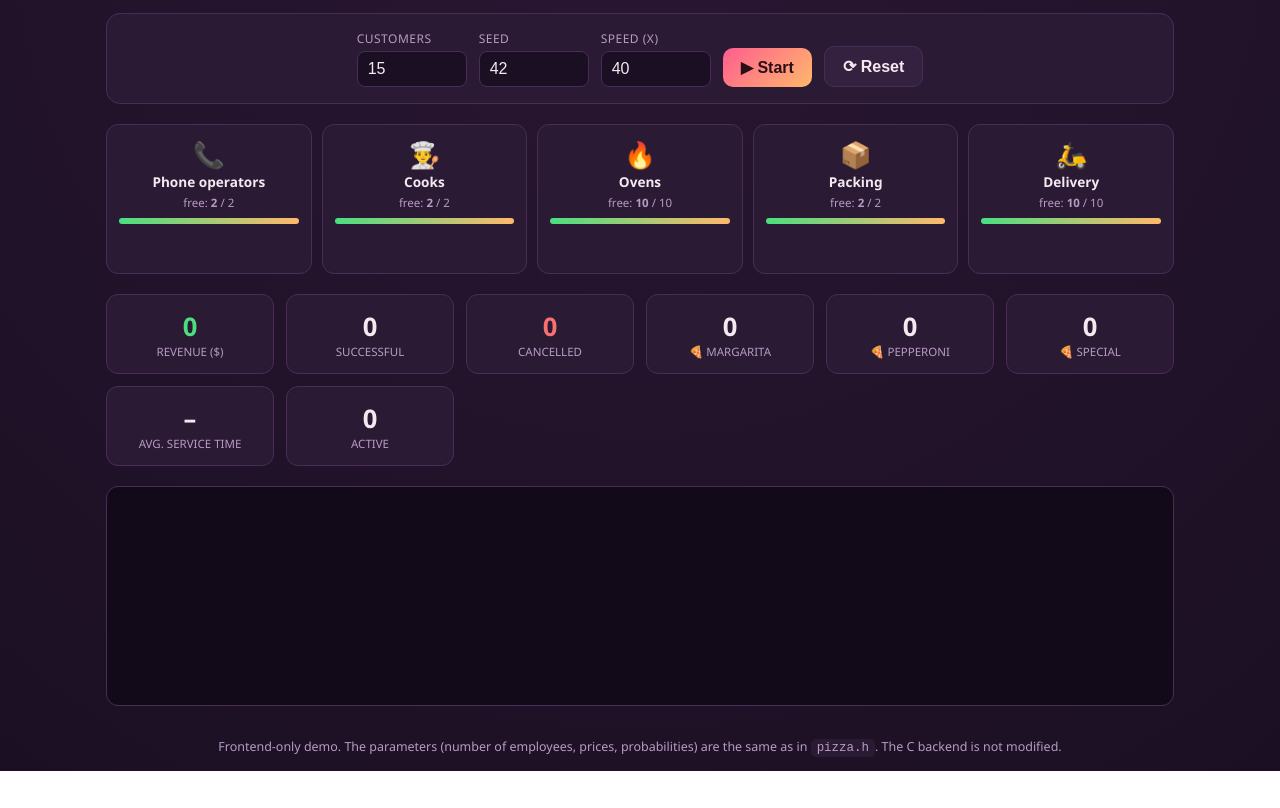
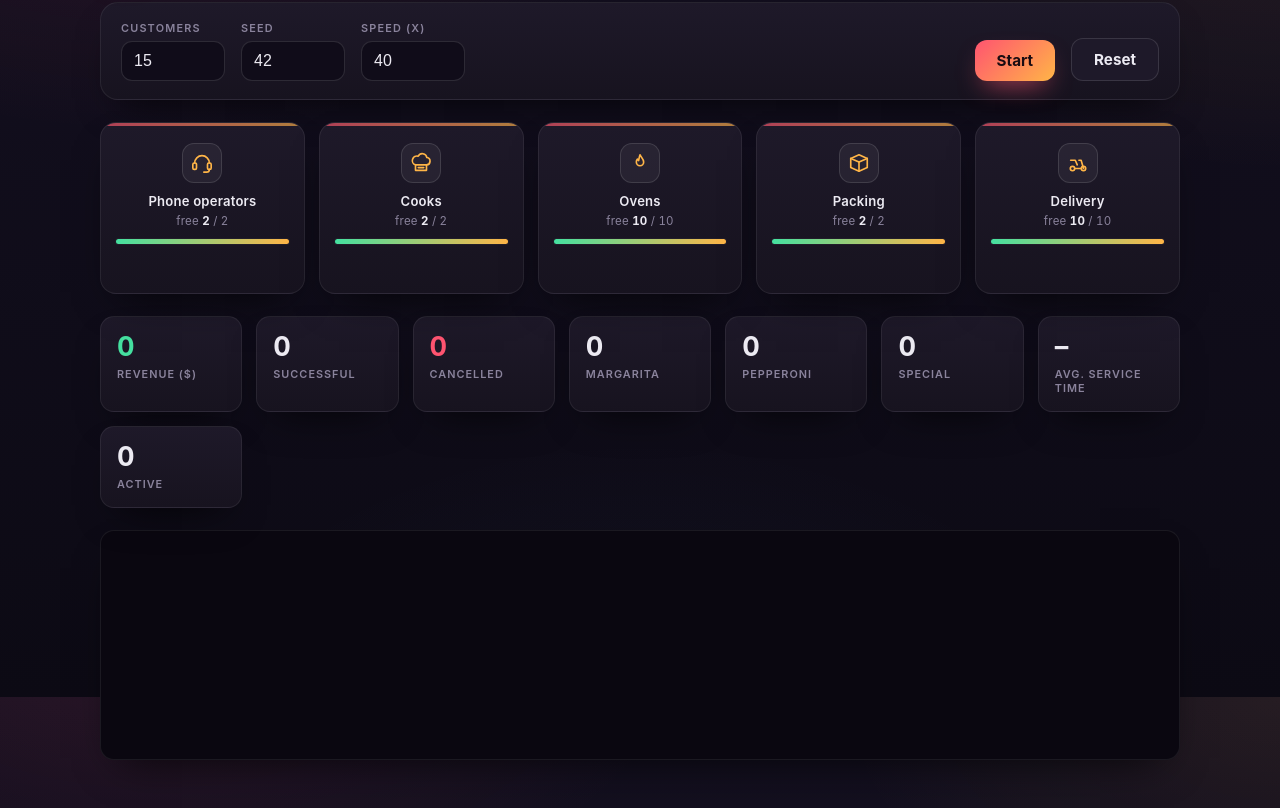
Before and after one commit to ChrisLavidas/PizzaStore, a plain HTML site: page index.html in a window 1280 px wide. Shown: the part 103-911 px from the top of the page. Before the commit the page ends 874 px from the top, so only its background shows below. Drawn offline with Linux system fonts and the light colour scheme.

Commit message:
Fix run instructions for cmd and redesign web visualizer

```diff
--- a/index.html
+++ b/index.html
@@ -3,168 +3,219 @@
 <head>
 <meta charset="UTF-8" />
 <meta name="viewport" content="width=device-width, initial-scale=1.0" />
-<title>🍕 Pizza Store — Visual Simulator</title>
+<title>Pizza Store Simulator</title>
 <style>
   :root {
-    --bg: #1b1023;
-    --panel: #2a1a33;
-    --panel2: #34203f;
-    --accent: #ff5d8f;
-    --accent2: #ffb86b;
-    --green: #4ade80;
-    --red: #f87171;
-    --text: #f5e9f0;
-    --muted: #b89bc4;
-    --border: #4a2d57;
+    --bg: #0c0a14;
+    --bg2: #130f1f;
+    --panel: #17131f;
+    --panel2: #1e1929;
+    --border: rgba(255, 255, 255, 0.07);
+    --border2: rgba(255, 255, 255, 0.12);
+    --text: #ECEAF2;
+    --muted: #8a839c;
+    --faint: #5e576e;
+    --accent: #ff5470;
+    --accent2: #ffb547;
+    --green: #45e0a0;
+    --red: #ff5470;
+    --blue: #6aa6ff;
+    --shadow: 0 18px 40px -20px rgba(0, 0, 0, 0.8);
   }
   * { box-sizing: border-box; }
+  html, body { height: 100%; }
   body {
     margin: 0;
-    font-family: "Segoe UI", system-ui, sans-serif;
-    background: radial-gradient(circle at top, #2a1633, var(--bg));
+    font-family: "Inter", "Segoe UI", system-ui, -apple-system, sans-serif;
     color: var(--text);
+    background:
+      radial-gradient(900px 500px at 12% -8%, rgba(255, 84, 112, 0.10), transparent 60%),
+      radial-gradient(800px 500px at 100% 0%, rgba(255, 181, 71, 0.08), transparent 55%),
+      radial-gradient(900px 700px at 50% 120%, rgba(106, 166, 255, 0.07), transparent 60%),
+      linear-gradient(180deg, var(--bg2), var(--bg));
     min-height: 100vh;
+    letter-spacing: .2px;
   }
-  header {
+  .wrap { max-width: 1120px; margin: 0 auto; padding: 32px 20px 48px; }
+
+  header { margin-bottom: 26px; }
+  .brand { display: flex; align-items: center; gap: 14px; }
+  .brand .mark {
+    width: 46px; height: 46px; flex: 0 0 46px;
+    border-radius: 14px;
+    display: grid; place-items: center;
+    background: linear-gradient(135deg, var(--accent), var(--accent2));
+    box-shadow: 0 10px 24px -8px rgba(255, 84, 112, 0.6);
+    color: #1a0c12;
+  }
+  .brand .mark svg { width: 26px; height: 26px; }
+  header h1 {
+    margin: 0; font-size: 1.5rem; font-weight: 700; letter-spacing: -.3px;
+  }
+  header .sub { margin: 2px 0 0; color: var(--muted); font-size: .82rem; }
+
+  /* ---- controls ---- */
+  .controls {
+    display: flex; flex-wrap: wrap; gap: 16px; align-items: flex-end;
+    background: linear-gradient(180deg, var(--panel2), var(--panel));
+    border: 1px solid var(--border);
+    border-radius: 18px;
+    padding: 18px 20px;
+    margin-bottom: 22px;
+    box-shadow: var(--shadow);
+  }
+  .field { display: flex; flex-direction: column; gap: 6px; }
+  .field label {
+    font-size: .68rem; color: var(--muted); text-transform: uppercase;
+    letter-spacing: 1.2px; font-weight: 600;
+  }
+  .field input {
+    background: #100c19;
+    border: 1px solid var(--border2);
+    color: var(--text);
+    padding: 10px 12px;
+    border-radius: 11px;
+    width: 104px;
+    font-size: 1rem;
+    font-variant-numeric: tabular-nums;
+    transition: border-color .15s, box-shadow .15s;
+  }
+  .field input:focus {
+    outline: none;
+    border-color: var(--accent);
+    box-shadow: 0 0 0 3px rgba(255, 84, 112, 0.18);
+  }
+  .spacer { flex: 1 1 auto; }
+  button {
+    font-family: inherit;
+    border: none;
+    font-weight: 700;
+    padding: 11px 22px;
+    border-radius: 12px;
+    cursor: pointer;
+    font-size: .95rem;
+    transition: transform .12s ease, box-shadow .2s, opacity .2s;
+  }
+  .btn-start {
+    background: linear-gradient(135deg, var(--accent), var(--accent2));
+    color: #1a0c12;
+    box-shadow: 0 12px 26px -10px rgba(255, 84, 112, 0.7);
+  }
+  .btn-start:hover:not(:disabled) { transform: translateY(-2px); }
+  .btn-ghost {
+    background: var(--panel2); color: var(--text);
+    border: 1px solid var(--border2);
+  }
+  .btn-ghost:hover:not(:disabled) { border-color: var(--faint); transform: translateY(-2px); }
+  button:disabled { opacity: .45; cursor: not-allowed; transform: none; box-shadow: none; }
+
+  /* ---- stations ---- */
+  .stations {
+    display: grid; grid-template-columns: repeat(5, 1fr); gap: 14px; margin-bottom: 22px;
+  }
+  .station {
+    background: linear-gradient(180deg, var(--panel2), var(--panel));
+    border: 1px solid var(--border);
+    border-radius: 16px;
+    padding: 16px 14px;
     text-align: center;
-    padding: 24px 16px 8px;
+    min-height: 168px;
+    box-shadow: var(--shadow);
+    position: relative;
+    overflow: hidden;
   }
-  header h1 { margin: 0; font-size: 2rem; }
-  header p { margin: 6px 0 0; color: var(--muted); font-size: .9rem; }
-  .wrap { max-width: 1100px; margin: 0 auto; padding: 16px; }
+  .station::before {
+    content: ""; position: absolute; inset: 0 0 auto 0; height: 3px;
+    background: linear-gradient(90deg, var(--accent), var(--accent2));
+    opacity: .65;
+  }
+  .station .badge {
+    width: 40px; height: 40px; margin: 4px auto 10px;
+    border-radius: 12px; display: grid; place-items: center;
+    background: rgba(255, 255, 255, 0.05);
+    border: 1px solid var(--border2);
+    color: var(--accent2);
+  }
+  .station .badge svg { width: 22px; height: 22px; }
+  .station h3 { margin: 0; font-size: .82rem; font-weight: 600; letter-spacing: .2px; }
+  .station .cap { font-size: .72rem; color: var(--muted); margin: 5px 0 10px; font-variant-numeric: tabular-nums; }
+  .station .cap b { color: var(--text); }
+  .bar {
+    height: 7px; background: #100c19; border-radius: 6px; overflow: hidden; margin-bottom: 10px;
+    border: 1px solid var(--border);
+  }
+  .bar > span {
+    display: block; height: 100%;
+    background: linear-gradient(90deg, var(--green), var(--accent2));
+    transition: width .35s ease;
+  }
+  .queue { display: flex; flex-wrap: wrap; gap: 5px; justify-content: center; min-height: 22px; }
+  .dot {
+    width: 14px; height: 14px; border-radius: 50%;
+    box-shadow: 0 0 8px var(--dot, var(--accent));
+    animation: pop .3s ease;
+  }
+  @keyframes pop { from { transform: scale(0); opacity: 0; } to { transform: scale(1); opacity: 1; } }
 
-  .controls {
-    display: flex;
-    flex-wrap: wrap;
-    gap: 12px;
-    align-items: flex-end;
-    justify-content: center;
-    background: var(--panel);
+  /* ---- stats ---- */
+  .stats {
+    display: grid; grid-template-columns: repeat(auto-fit, minmax(140px, 1fr));
+    gap: 14px; margin-bottom: 22px;
+  }
+  .stat {
+    background: linear-gradient(180deg, var(--panel2), var(--panel));
     border: 1px solid var(--border);
     border-radius: 14px;
     padding: 16px;
-    margin-bottom: 20px;
+    box-shadow: var(--shadow);
   }
-  .field { display: flex; flex-direction: column; gap: 4px; }
-  .field label { font-size: .75rem; color: var(--muted); text-transform: uppercase; letter-spacing: .5px; }
-  .field input {
-    background: var(--bg);
-    border: 1px solid var(--border);
-    color: var(--text);
-    padding: 8px 10px;
-    border-radius: 8px;
-    width: 110px;
-    font-size: 1rem;
-  }
-  button {
-    background: linear-gradient(135deg, var(--accent), var(--accent2));
-    color: #2a0e1a;
-    border: none;
-    font-weight: 700;
-    padding: 10px 18px;
-    border-radius: 10px;
-    cursor: pointer;
-    font-size: 1rem;
-    transition: transform .1s;
-  }
-  button:hover { transform: translateY(-2px); }
-  button:disabled { opacity: .5; cursor: not-allowed; transform: none; }
-  button.ghost { background: var(--panel2); color: var(--text); border: 1px solid var(--border); }
-
-  .stations {
-    display: grid;
-    grid-template-columns: repeat(5, 1fr);
-    gap: 10px;
-    margin-bottom: 20px;
-  }
-  .station {
-    background: var(--panel);
-    border: 1px solid var(--border);
-    border-radius: 12px;
-    padding: 12px;
-    text-align: center;
-    min-height: 150px;
-    position: relative;
-  }
-  .station h3 { margin: 0 0 4px; font-size: .85rem; }
-  .station .icon { font-size: 1.6rem; }
-  .station .cap {
-    font-size: .72rem;
-    color: var(--muted);
-    margin: 4px 0 8px;
-  }
-  .bar {
-    height: 6px;
-    background: var(--bg);
-    border-radius: 4px;
-    overflow: hidden;
-    margin-bottom: 8px;
-  }
-  .bar > span {
-    display: block;
-    height: 100%;
-    background: linear-gradient(90deg, var(--green), var(--accent2));
-    transition: width .3s;
-  }
-  .queue {
-    display: flex;
-    flex-wrap: wrap;
-    gap: 3px;
-    justify-content: center;
-    min-height: 24px;
-  }
-  .pizza {
-    width: 20px; height: 20px;
-    border-radius: 50%;
-    font-size: 12px;
-    display: flex; align-items: center; justify-content: center;
-    animation: pop .3s ease;
-  }
-  @keyframes pop { from { transform: scale(0); } to { transform: scale(1); } }
-
-  .stats {
-    display: grid;
-    grid-template-columns: repeat(auto-fit, minmax(150px, 1fr));
-    gap: 12px;
-    margin-bottom: 20px;
-  }
-  .stat {
-    background: var(--panel);
-    border: 1px solid var(--border);
-    border-radius: 12px;
-    padding: 14px;
-    text-align: center;
-  }
-  .stat .v { font-size: 1.6rem; font-weight: 700; }
-  .stat .l { font-size: .72rem; color: var(--muted); text-transform: uppercase; }
+  .stat .v { font-size: 1.7rem; font-weight: 700; line-height: 1; font-variant-numeric: tabular-nums; }
+  .stat .l { font-size: .68rem; color: var(--muted); text-transform: uppercase; letter-spacing: 1px; margin-top: 7px; font-weight: 600; }
   .stat.profit .v { color: var(--green); }
   .stat.fail .v { color: var(--red); }
 
+  /* ---- log ---- */
   .log {
-    background: #120a18;
+    background: #0a0710;
     border: 1px solid var(--border);
-    border-radius: 12px;
-    padding: 12px;
-    height: 220px;
+    border-radius: 14px;
+    padding: 14px 16px;
+    height: 230px;
     overflow-y: auto;
-    font-family: "Consolas", monospace;
+    font-family: "JetBrains Mono", "Consolas", ui-monospace, monospace;
     font-size: .82rem;
-    line-height: 1.5;
+    line-height: 1.65;
+    box-shadow: var(--shadow);
   }
+  .log::-webkit-scrollbar { width: 9px; }
+  .log::-webkit-scrollbar-thumb { background: var(--panel2); border-radius: 8px; }
   .log .ok { color: var(--green); }
   .log .bad { color: var(--red); }
   .log .info { color: var(--muted); }
-  .footer { text-align: center; color: var(--muted); font-size: .78rem; padding: 16px; }
-  .footer code { background: var(--panel); padding: 2px 6px; border-radius: 5px; }
+  .log .head { color: var(--text); font-weight: 600; }
+  .log .rule { color: var(--faint); }
+
+  @media (max-width: 720px) {
+    .stations { grid-template-columns: repeat(2, 1fr); }
+  }
 </style>
 </head>
 <body>
-<header>
-  <h1>🍕 Pizza Store — Visual Simulator</h1>
-  <p>Visualization of the multithreaded C backend — orders flow through each station just like in <code>pizza.c</code></p>
-</header>
+<div class="wrap">
+  <header>
+    <div class="brand">
+      <div class="mark">
+        <svg viewBox="0 0 24 24" fill="none" stroke="currentColor" stroke-width="1.8" stroke-linecap="round" stroke-linejoin="round">
+          <path d="M3 7l9-3 9 3-9 16z"/><circle cx="10" cy="9" r="1"/><circle cx="13.5" cy="12.5" r="1"/><circle cx="9.5" cy="14" r="1"/>
+        </svg>
+      </div>
+      <div>
+        <h1>Pizza Store Simulator</h1>
+        <p class="sub">Multithreaded C backend, visualized</p>
+      </div>
+    </div>
+  </header>
 
-<div class="wrap">
   <div class="controls">
     <div class="field">
       <label>Customers</label>
@@ -178,8 +229,9 @@
       <label>Speed (x)</label>
       <input type="number" id="speed" value="40" min="1" max="500" />
     </div>
-    <button id="startBtn">▶ Start</button>
-    <button id="resetBtn" class="ghost">⟳ Reset</button>
+    <div class="spacer"></div>
+    <button id="startBtn" class="btn-start">Start</button>
+    <button id="resetBtn" class="btn-ghost">Reset</button>
   </div>
 
   <div class="stations" id="stations"></div>
@@ -187,11 +239,6 @@
   <div class="stats" id="stats"></div>
 
   <div class="log" id="log"></div>
-</div>
-
-<div class="footer">
-  Frontend-only demo. The parameters (number of employees, prices, probabilities) are the same as in <code>pizza.h</code>.
-  The C backend is not modified.
 </div>
 
 <script>
@@ -224,12 +271,21 @@ const CONFIG = {
   time_orderlow: 1,
 };
 
+// inline SVG icons (no emojis)
+const ICONS = {
+  phone: '<svg viewBox="0 0 24 24" fill="none" stroke="currentColor" stroke-width="1.8" stroke-linecap="round" stroke-linejoin="round"><path d="M4 12a8 8 0 0 1 16 0"/><rect x="2" y="12" width="4" height="7" rx="1.5"/><rect x="18" y="12" width="4" height="7" rx="1.5"/><path d="M20 19a3 3 0 0 1-3 3h-3"/></svg>',
+  chef: '<svg viewBox="0 0 24 24" fill="none" stroke="currentColor" stroke-width="1.8" stroke-linecap="round" stroke-linejoin="round"><path d="M6 14v6h12v-6"/><path d="M18 14a4 4 0 0 0 .4-7.96A5 5 0 0 0 9 4.6 4 4 0 0 0 6 14z"/><path d="M9 17h6"/></svg>',
+  flame: '<svg viewBox="0 0 24 24" fill="none" stroke="currentColor" stroke-width="1.8" stroke-linecap="round" stroke-linejoin="round"><path d="M12 3c1.2 3 4 4.2 4 8a4 4 0 0 1-8 0c0-1.6.6-2.6 1.2-3.2.4 1 1.3 1.5 1.3 1.5C11 7 11.4 4.6 12 3z"/></svg>',
+  box: '<svg viewBox="0 0 24 24" fill="none" stroke="currentColor" stroke-width="1.8" stroke-linecap="round" stroke-linejoin="round"><path d="M3 7l9-4 9 4v10l-9 4-9-4z"/><path d="M3 7l9 4 9-4"/><path d="M12 11v10"/></svg>',
+  scooter: '<svg viewBox="0 0 24 24" fill="none" stroke="currentColor" stroke-width="1.8" stroke-linecap="round" stroke-linejoin="round"><circle cx="6" cy="18" r="2.4"/><circle cx="18" cy="18" r="2.4"/><path d="M8.4 18h7.2M18 18l-2.6-9H13"/><path d="M4 9h5l2.2 5"/></svg>',
+};
+
 const STATIONS = [
-  { key: 'operators',  name: 'Phone operators', icon: '📞', cap: 'number_of_telephone_operators' },
-  { key: 'cooks',      name: 'Cooks',           icon: '👨‍🍳', cap: 'number_of_cooks' },
-  { key: 'ovens',      name: 'Ovens',           icon: '🔥', cap: 'number_of_ovens' },
-  { key: 'packers',    name: 'Packing',         icon: '📦', cap: 'number_of_packers' },
-  { key: 'deliverers', name: 'Delivery',        icon: '🛵', cap: 'number_of_deliverers' },
+  { key: 'operators',  name: 'Phone operators', icon: ICONS.phone,   cap: 'number_of_telephone_operators' },
+  { key: 'cooks',      name: 'Cooks',           icon: ICONS.chef,    cap: 'number_of_cooks' },
+  { key: 'ovens',      name: 'Ovens',           icon: ICONS.flame,   cap: 'number_of_ovens' },
+  { key: 'packers',    name: 'Packing',         icon: ICONS.box,     cap: 'number_of_packers' },
+  { key: 'deliverers', name: 'Delivery',        icon: ICONS.scooter, cap: 'number_of_deliverers' },
 ];
 
 // ====== rand_r equivalent (same LCG as the C Windows fallback) ======
@@ -245,7 +301,6 @@ function makeRand(seed) {
 // ====== State ======
 let state = null;
 let running = false;
-const els = {};
 
 function buildUI() {
   const sc = document.getElementById('stations');
@@ -255,9 +310,9 @@ function buildUI() {
     const div = document.createElement('div');
     div.className = 'station';
     div.innerHTML = `
-      <div class="icon">${st.icon}</div>
+      <div class="badge">${st.icon}</div>
       <h3>${st.name}</h3>
-      <div class="cap">free: <b id="free-${st.key}">${cap}</b> / ${cap}</div>
+      <div class="cap">free <b id="free-${st.key}">${cap}</b> / ${cap}</div>
       <div class="bar"><span id="bar-${st.key}" style="width:100%"></span></div>
       <div class="queue" id="q-${st.key}"></div>
     `;
@@ -268,9 +323,9 @@ function buildUI() {
     { id: 'revenue', l: 'Revenue ($)', cls: 'profit', v: 0 },
     { id: 'success', l: 'Successful', cls: '', v: 0 },
     { id: 'fail', l: 'Cancelled', cls: 'fail', v: 0 },
-    { id: 'margarita', l: '🍕 Margarita', cls: '', v: 0 },
-    { id: 'pepperone', l: '🍕 Pepperoni', cls: '', v: 0 },
-    { id: 'special', l: '🍕 Special', cls: '', v: 0 },
+    { id: 'margarita', l: 'Margarita', cls: '', v: 0 },
+    { id: 'pepperone', l: 'Pepperoni', cls: '', v: 0 },
+    { id: 'special', l: 'Special', cls: '', v: 0 },
     { id: 'avgservice', l: 'Avg. service time', cls: '', v: '–' },
     { id: 'active', l: 'Active', cls: '', v: 0 },
   ];
@@ -310,7 +365,7 @@ function refresh() {
     document.getElementById('bar-' + st.key).style.width = (free / cap * 100) + '%';
     const q = document.getElementById('q-' + st.key);
     q.innerHTML = state.queues[st.key].map(p =>
-      `<div class="pizza" title="order #${p.id}" style="background:${p.color}">${p.emoji}</div>`
+      `<div class="dot" title="order #${p.id}" style="background:${p.color};--dot:${p.color}"></div>`
     ).join('');
   });
   set('revenue', state.revenue);
@@ -356,12 +411,12 @@ function dequeue(key, p) {
   refresh();
 }
 
-const PIZZA_COLORS = { margarita: '#ffd166', pepperone: '#ef476f', special: '#06d6a0' };
+const PIZZA_COLORS = { margarita: '#ffb547', pepperone: '#ff5470', special: '#45e0a0' };
 
 async function customer(id, rand) {
   state.active++; refresh();
   const startService = performance.now();
-  const token = { id, emoji: '🧾', color: '#8888ff' };
+  const token = { id, color: '#6aa6ff' };
 
   // --- telephone operator ---
   enqueue('operators', token);
@@ -380,7 +435,7 @@ async function customer(id, rand) {
     state.fail++;
     release('operators');
     state.active--;
-    log(`Order #${id} got cancelled (payment declined)`, 'bad');
+    log(`Order #${id} cancelled (payment declined)`, 'bad');
     refresh();
     return;
   }
@@ -389,9 +444,9 @@ async function customer(id, rand) {
   state.revenue += nMarg * CONFIG.cost_of_margarita + nPep * CONFIG.cost_of_pepperone + nSpec * CONFIG.cost_of_special;
   state.margarita += nMarg; state.pepperone += nPep; state.special += nSpec;
   release('operators');
-  log(`Order #${id} added — ${numPizzas} pizzas (M:${nMarg} P:${nPep} S:${nSpec})`, 'ok');
+  log(`Order #${id} added  —  ${numPizzas} pizzas (M:${nMarg} P:${nPep} S:${nSpec})`, 'ok');
 
-  const pizza = { id, emoji: '🍕', color: PIZZA_COLORS.margarita };
+  const pizza = { id, color: PIZZA_COLORS.margarita };
 
   // --- cook ---
   enqueue('cooks', pizza);
@@ -427,7 +482,7 @@ async function customer(id, rand) {
   const serviceMin = (endService - startService) / (1000 / Math.max(1, +document.getElementById('speed').value));
   state.sumService += serviceMin;
   state.active--;
-  log(`Order #${id} delivered — service ~${serviceMin.toFixed(1)}m`, 'info');
+  log(`Order #${id} delivered  —  service ~${serviceMin.toFixed(1)}m`, 'info');
   refresh();
 }
 
@@ -441,7 +496,7 @@ async function run() {
   const seed = +document.getElementById('seed').value || 1;
   const rand = makeRand(seed);
 
-  log(`▶ Starting simulation: ${n} customers, seed=${seed}`, 'info');
+  log(`Starting simulation: ${n} customers, seed=${seed}`, 'head');
 
   const tasks = [];
   for (let i = 1; i <= n; i++) {
@@ -450,12 +505,12 @@ async function run() {
   }
   await Promise.all(tasks);
 
-  log('────────────────────────', 'info');
+  log('────────────────────────────', 'rule');
   log(`Total revenue: ${state.revenue} $`, 'ok');
-  log(`Successful: ${state.success} | Cancelled: ${state.fail}`, 'info');
-  log(`Pizzas — Margarita:${state.margarita} Pepperoni:${state.pepperone} Special:${state.special}`, 'info');
+  log(`Successful: ${state.success}   Cancelled: ${state.fail}`, 'info');
+  log(`Pizzas — Margarita:${state.margarita}  Pepperoni:${state.pepperone}  Special:${state.special}`, 'info');
   if (state.success) log(`Average service time: ${(state.sumService / state.success).toFixed(2)}m`, 'info');
-  log('✔ Completed', 'ok');
+  log('Completed', 'head');
 
   running = false;
   document.getElementById('startBtn').disabled = false;
```
Also changed, not shown: 1 other file.
